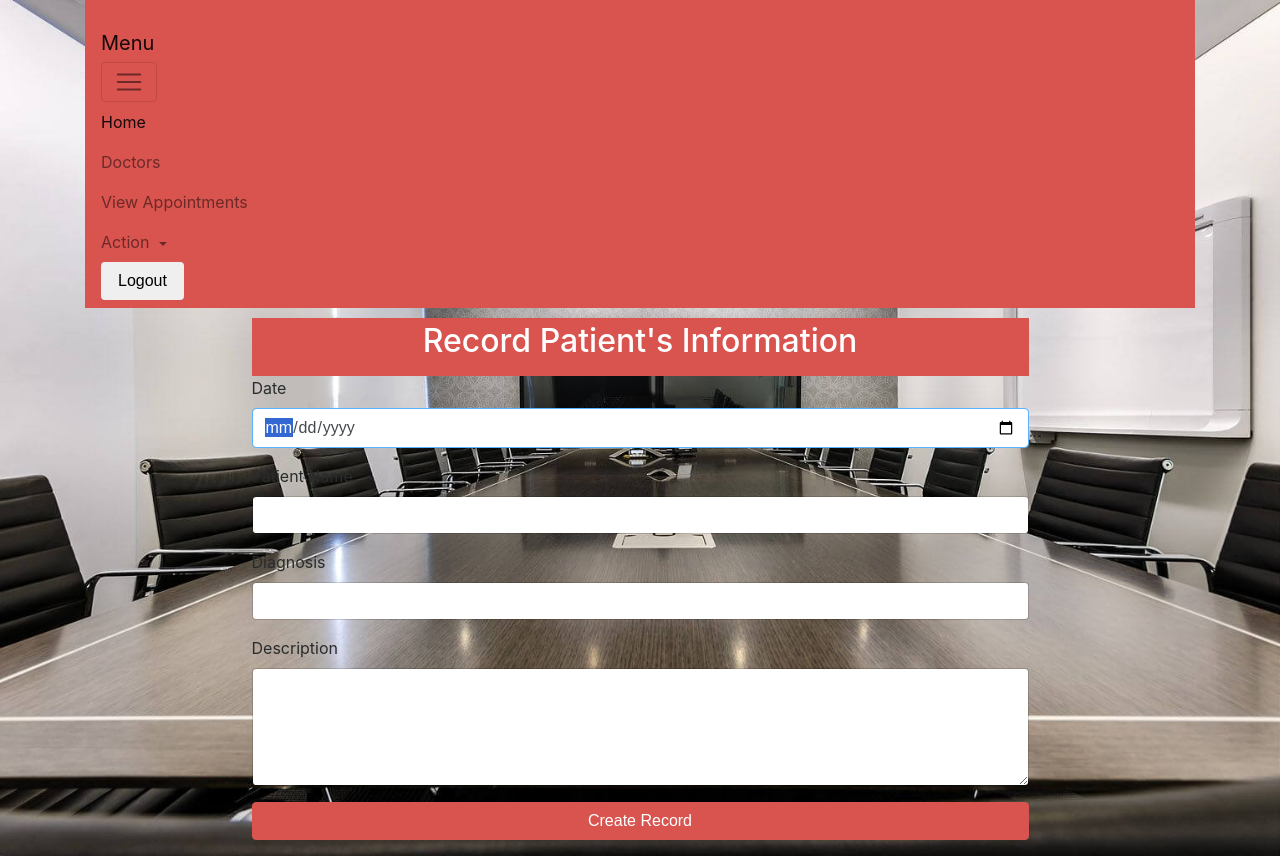
After one commit to HarrisMx/appointment-booking, a PHP site: page /record.php in a window 1280 px wide, after a click that opens the changed part. The commit adds this page. Run offline with PHP 8.4, Linux system fonts and the light colour scheme; some libraries are stand-ins or nearby versions.

Commit message:
Added two new pages and a java script file for form validation.

```diff
--- /dev/null
+++ b/record.php
@@ -0,0 +1,100 @@
+<?php session_start(); ?>
+<!DOCTYPE html>
+<html>
+<head>
+	<title>Home</title>
+	<link rel="stylesheet" href="https://maxcdn.bootstrapcdn.com/bootstrap/4.0.0-alpha.6/css/bootstrap.min.css" integrity="sha384-rwoIResjU2yc3z8GV/NPeZWAv56rSmLldC3R/AZzGRnGxQQKnKkoFVhFQhNUwEyJ" crossorigin="anonymous">
+	<script src="https://code.jquery.com/jquery-3.1.1.slim.min.js" integrity="sha384-A7FZj7v+d/sdmMqp/nOQwliLvUsJfDHW+k9Omg/a/EheAdgtzNs3hpfag6Ed950n" crossorigin="anonymous"></script>
+	<script src="https://cdnjs.cloudflare.com/ajax/libs/tether/1.4.0/js/tether.min.js" integrity="sha384-DztdAPBWPRXSA/3eYEEUWrWCy7G5KFbe8fFjk5JAIxUYHKkDx6Qin1DkWx51bBrb" crossorigin="anonymous"></script>
+	<script src="https://maxcdn.bootstrapcdn.com/bootstrap/4.0.0-alpha.6/js/bootstrap.min.js" integrity="sha384-vBWWzlZJ8ea9aCX4pEW3rVHjgjt7zpkNpZk+02D9phzyeVkE+jo0ieGizqPLForn" crossorigin="anonymous"></script>
+<link href="css/bootstrap/bootstrap.css" rel="stylesheet" type="text/css" media="screen">
+<link href="css/bootstrap/bootstrap4.css" rel="stylesheet" type="text/css" media="screen">
+<link href="css/bootstrap/bootstrap-grid.css" rel="stylesheet" type="text/css" media="screen">
+<link rel="stylesheet" type="text/css" href="css/index.css" media="screen">
+<link href="css/bootstrap/bootstrap-reboot.css" rel="stylesheet" type="text/css" media="screen">
+<script type="text/javascript">
+	function clearForm(){
+		document.getElementById('pdate').innerHTML = " ";
+		document.getElementById('pname').innerHTML = " ";
+		document.getElementById('psurname').innerHTML = " ";
+		document.getElementById('pdoc').innerHTML = " ";
+	}
+</script>
+</head>
+<body>
+	<div class="container">
+		<nav class="navbar navbar-expand-lg navbar-light bg-danger">
+			<p style="margin-top: 7px, margin-top7px;" class="text-right"><?php
+	//echo $_SESSION['user'];
+ ?></p>
+  <a class="navbar-brand" href="#">Menu</a>
+  <button class="navbar-toggler" type="button" data-toggle="collapse" data-target="#navbarSupportedContent" aria-controls="navbarSupportedContent" aria-expanded="false" aria-label="Toggle navigation">
+    <span class="navbar-toggler-icon"></span>
+  </button>
+
+  <div class="collapse navbar-collapse" id="navbarSupportedContent">
+    <ul class="navbar-nav mr-auto">
+      <li class="nav-item active">
+        <a class="nav-link" href="#">Home<span class="sr-only">(current)</span></a>
+      </li>
+      <li class="nav-item">
+        <a class="nav-link" href="#">Doctors</a>
+      </li>
+      <li class="nav-item">
+        <a class="nav-link" href="appointment.php">View Appointments</a>
+      </li>
+      <li class="nav-item dropdown">
+        <a class="nav-link dropdown-toggle" href="#" id="navbarDropdown" role="button" data-toggle="dropdown" aria-haspopup="true" aria-expanded="false">
+          Action
+        </a>
+        <div class="dropdown-menu" aria-labelledby="navbarDropdown">
+          <a class="dropdown-item" href="#">Action</a>
+          <a class="dropdown-item" href="#">Another action</a>
+          <div class="dropdown-divider"></div>
+          <a class="dropdown-item" href="#">Something else here</a>
+        </div>
+      </li>
+      <li class="nav-item">
+        <form nethod="post" action="logout.php">
+        	<button class="btn btn-dark" type="submit">Logout</button>
+        </form>
+      </li>
+    </ul>
+    <!--<form class="form-inline my-2 my-lg-0">
+      <input class="form-control mr-sm-2" type="search" placeholder="Search" aria-label="Search">
+      <button class="btn btn-outline-success my-2 my-sm-0" type="submit">Search</button>
+    </form>-->
+  </div>
+</nav>
+
+ <div class="panel">
+ 	<div class="panel-heading btn-danger">
+ 		<h1 id="header-text">Record Patient's Information</h1>
+ 	</div>
+ 	<div class="panel-body">
+ 		<form method="post" action="createApp.php">
+ 			 <div class="form-group">
+                <label for="pdate">Date</label>
+                   <input type="date" required id="pdate" name="pdate" autofocus="true" class="form-control"/>
+             </div>
+             <div class="form-group">
+                <label for="pname">Patient Name</label>
+                   <input type="text" required id="pname" name="pname" class="form-control"/>
+             </div>
+             <div class="form-group">
+                <label for="psurname">Diagnosis</label>
+                   <input type="text" id="psurname" required name="psurname" class="form-control"/>
+             </div>
+             <div class="form-group">
+                <label for="pdoc">Description</label>
+                   <textarea type="text" required id="pdoc" name="pdoc" rows="5"  class="form-control"></textarea>
+             </div>
+             <div class="form-group">
+                <button class="btn btn-danger col-md-12" type="submit">Create Record</button>
+             </div>
+ 		</form>
+ 	</div>
+ </div>
+</div>
+</body>
+</html>
```
Also changed, not shown: js/functions.js (+40 -1 lines), new_reg.php (+5 -5 lines).
